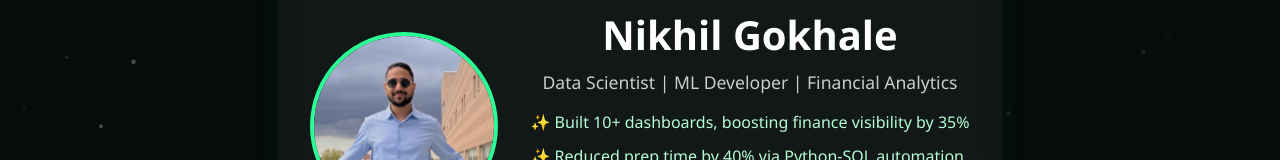
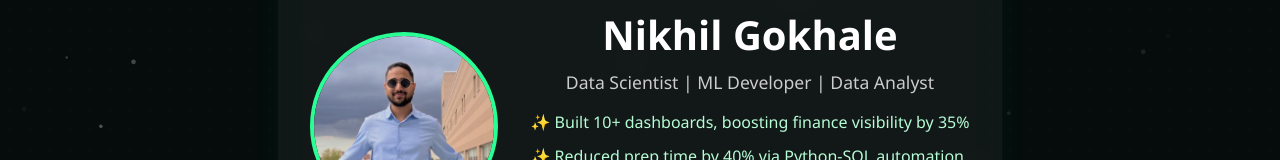
Before and after one commit to niikss/niikss-portfolio, a plain HTML site: page index.html in a window 1280 px wide. Shown: the part 120-280 px from the top of the page. Drawn offline with nearby package versions, Linux system fonts and the light colour scheme.

Commit message:
Updated index

```diff
--- a/index.html
+++ b/index.html
@@ -91,7 +91,7 @@
       </div>
       <div class="hero-info">
         <h1>Nikhil Gokhale</h1>
-        <p>Data Scientist | ML Developer | Financial Analytics</p>
+        <p>Data Scientist | ML Developer | Data Analyst</p>
         <ul class="highlights">
           <li>✨ Built 10+ dashboards, boosting finance visibility by 35%</li>
           <li>✨ Reduced prep time by 40% via Python-SQL automation</li>
```
